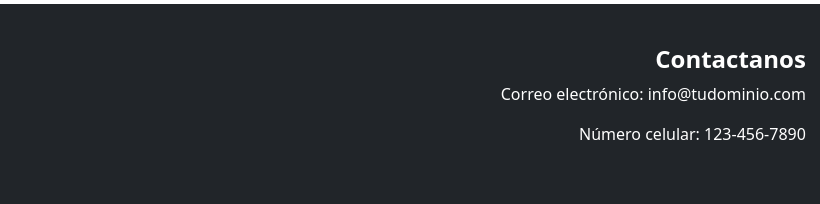
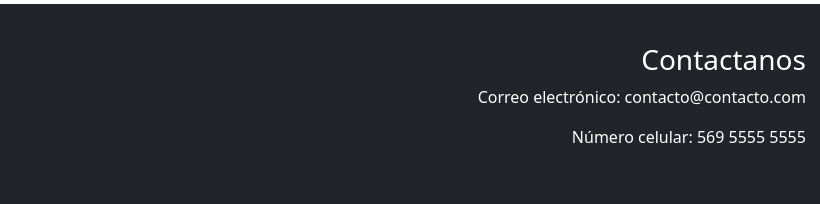
Before and after one commit to hugounico/DigimonInfoPro, a plain HTML site: page index.html in a window 1280 px wide. Shown: the part 678-882 px from the top of the page, 460-1280 px from the left. Drawn offline with nearby package versions, Linux system fonts and the light colour scheme; no server answers.

Commit message:
Update index.html

```diff
--- a/index.html
+++ b/index.html
@@ -105,9 +105,9 @@
             <h4></h4>
           </div>
           <div class="col-md-4 textf">
-            <h4>Contactanos</h4>
-            <p>Correo electrónico: info@tudominio.com</p>
-            <p>Número celular: 123-456-7890</p>
+            <h3>Contactanos</h3>
+            <p>Correo electrónico: contacto@contacto.com</p>
+            <p>Número celular: 569 5555 5555</p>
           </div>
         </div>
       </div>
```
